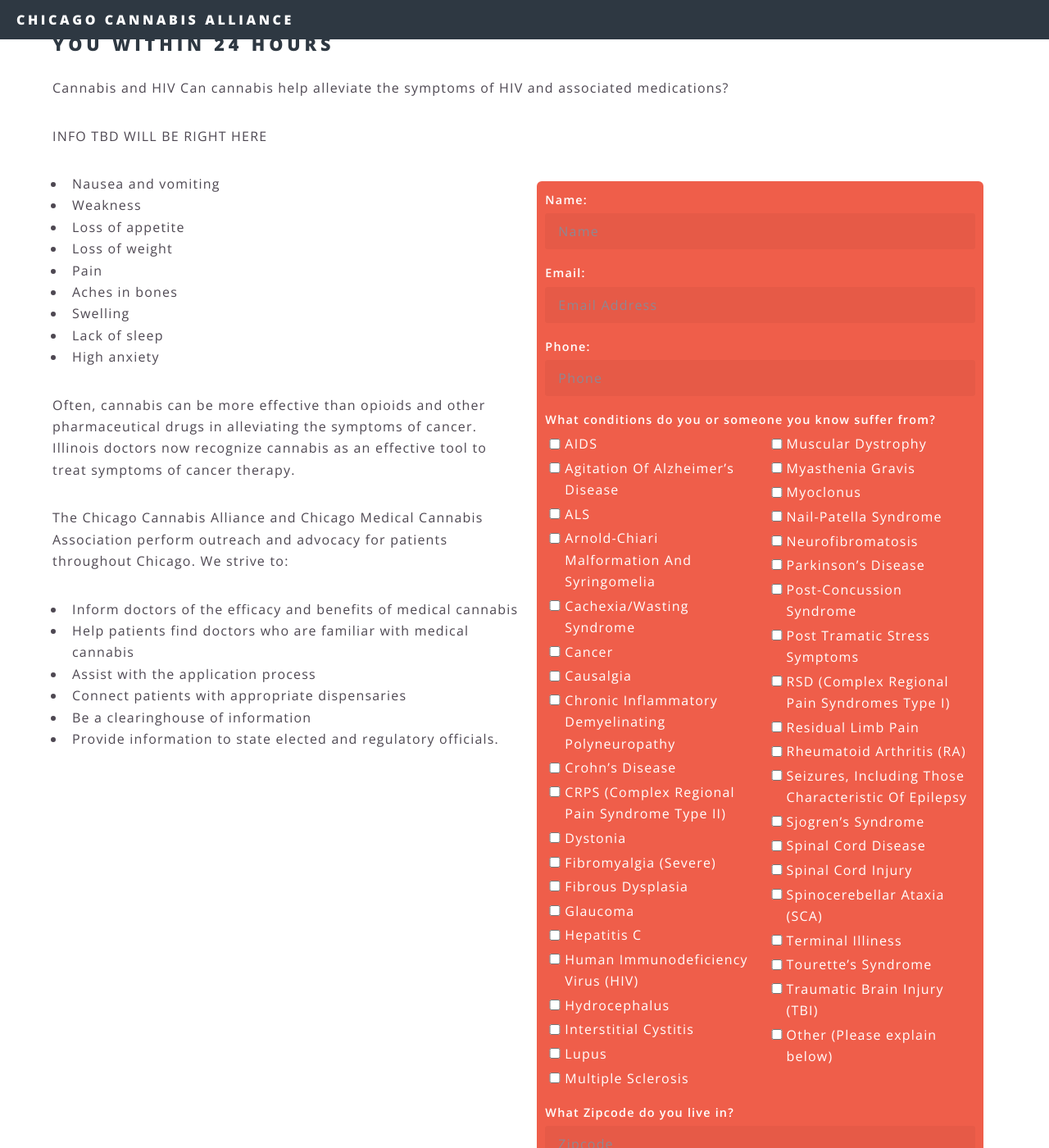
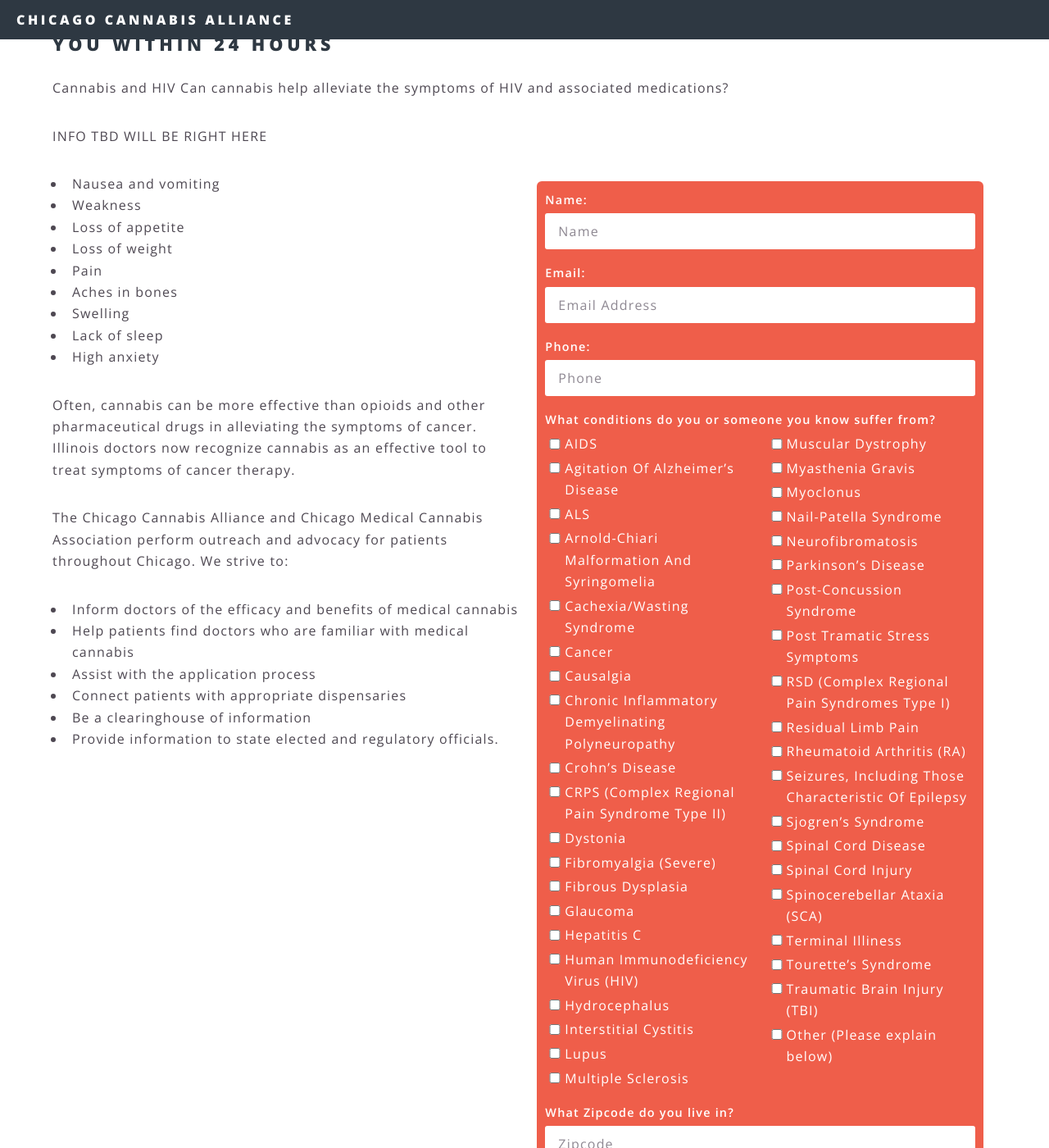
Before and after one commit to largobox/testcmca, a Jekyll site: the page built from hiv.md, in a window 1280 px wide and 1400 px high, scrolled down 565 px. Shown: the whole window at 82% size. Built offline with Jekyll 4.4.1, drawn with Linux system fonts in a browser that asks for light colours.

Commit message:
video form color bg fix

```diff
--- a/assets/css/video.css
+++ b/assets/css/video.css
@@ -50,3 +50,13 @@
 .video_body_right .video_body_right_inner .form-field .conditions label {
 	color: rgb(255,255,255);
 }
+
+.video_body_right .video_body_right_inner input[type='text'] {
+	background-color: rgb(255,255,255);
+	color: rgba(0,0,0, .75);
+}
+
+.video_body_right .video_body_right_inner input[type='email'] {
+	background-color: rgb(255,255,255);
+	color: rgba(0,0,0, .75);
+}
```
